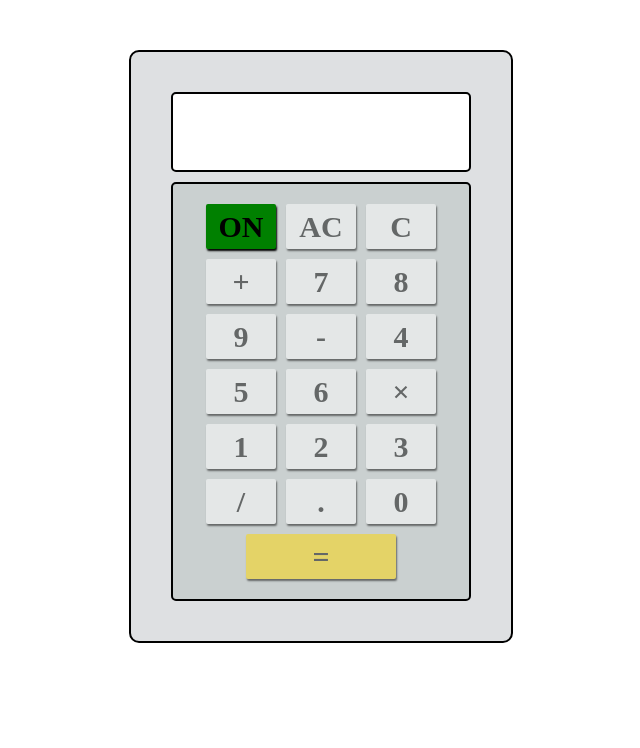
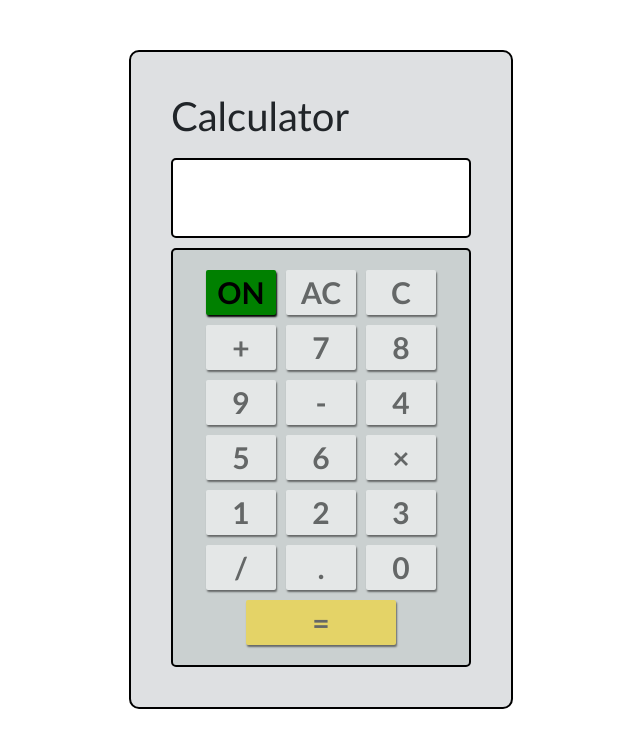
Before and after one commit to sany27/Calculator, a plain HTML site: page index.html in a window 1280 px wide. Shown: the whole page, without its empty margins (271-911 px from the left). Drawn offline with nearby package versions, Linux system fonts and the light colour scheme.

Commit message:
title added

```diff
--- a/index.html
+++ b/index.html
@@ -13,6 +13,7 @@
     <section>
 
        <div class="calc-body">
+        <h1>Calculator</h1>
             <div class="display" id="display-screen">
 
             </div>
--- a/style.css
+++ b/style.css
@@ -2,7 +2,7 @@
     padding: 0;
     margin: 0;
     box-sizing: border-box;
-    font-family: 'Times New Roman', Times, serif;
+    font-family: 'Gill Sans', 'Gill Sans MT', Calibri, 'Trebuchet MS', sans-serif;
 }
 .calc-body{
     width: 30%;
```
